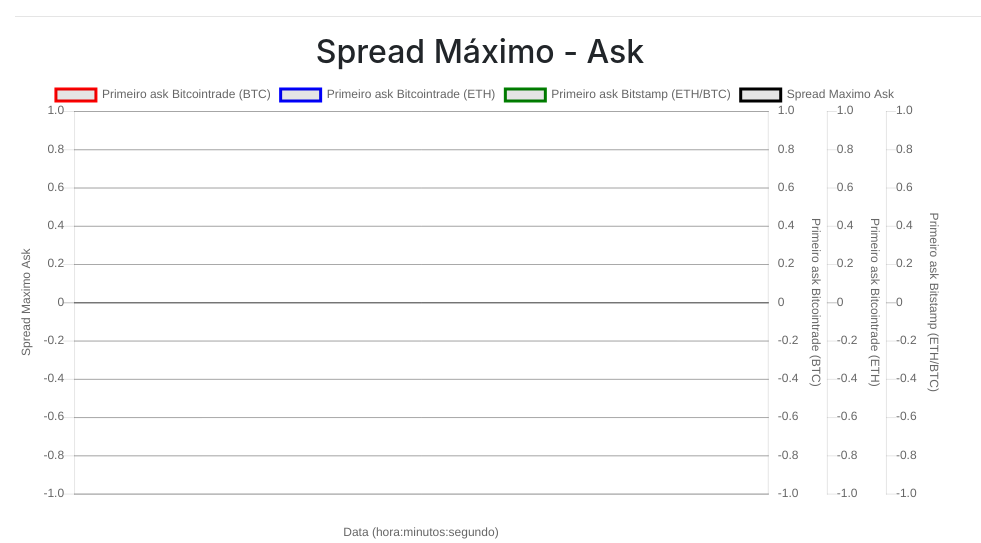
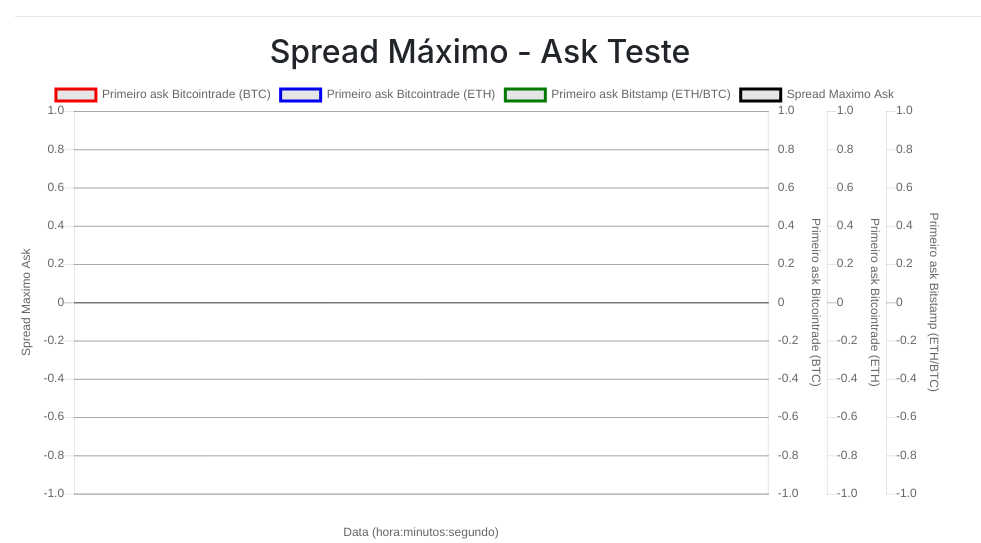
Before and after one commit to tiagorccabral/ExchangesApi, a Django app: page /orderbooks/ in a window 1280 px wide. Shown: the top 543 px of the page, without its empty margins (0-981 px from the left). Run offline with Django 3.2, Linux system fonts and the light colour scheme; data that the repository does not hold is empty; parts of the project's set-up code (start-up, migrations or seed data) failed here and were passed over; some libraries are stand-ins or nearby versions.

Commit message:
Testando

```diff
--- a/templates/features/orderbooks/orderbooks.html
+++ b/templates/features/orderbooks/orderbooks.html
@@ -10,7 +10,7 @@
                 <hr>
             </div>
             <div class="col-md-9 text-center">
-                <h2 class="text-center">Spread Máximo - Ask </h2>
+                <h2 class="text-center">Spread Máximo - Ask Teste </h2>
                 <canvas id="Spread-Max-Ask"></canvas>
             </div>
             <div class="col-md-9">
```
